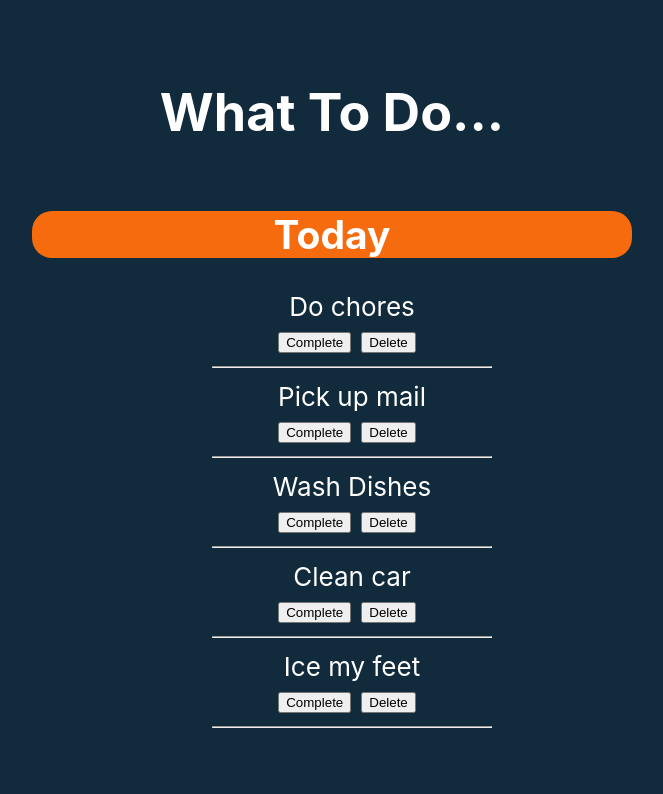
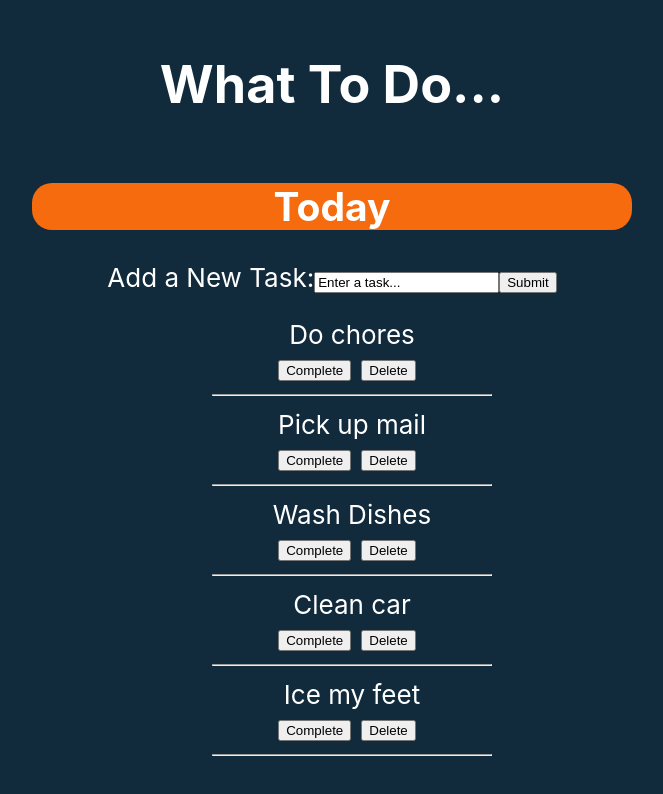
Before and after one commit to mcksarge/my-app-frontend, a React (Create React App) app: page / in a window 1280 px wide. Shown: the top 794 px of the page, without its empty margins (308-971 px from the left). Built offline with nearby package versions, Linux system fonts and the light colour scheme.

Commit message:
Add form to allow adding new tasks

```diff
--- /dev/null
+++ b/src/components/AddToDo.js
@@ -0,0 +1,15 @@
+
+
+function AddToDo() {
+    return (
+        <div id="add-todo">
+            <form>
+                <label for="new-task">Add a New Task:</label>
+                <input id="new-task" type="text" value="Enter a task..."></input>
+                <input id="submit-task" type="submit" value="Submit"></input>
+            </form>
+        </div>
+    )
+}
+
+export default AddToDo
--- a/src/components/List.js
+++ b/src/components/List.js
@@ -1,9 +1,11 @@
 import ToDo from './ToDo'
+import AddToDo from './AddToDo'
 
 function List(){
     return(
         <div id="list-container">
             <h2 class="list-title">Today</h2>
+            <AddToDo />
             <ToDo />
         </div>
 
```
